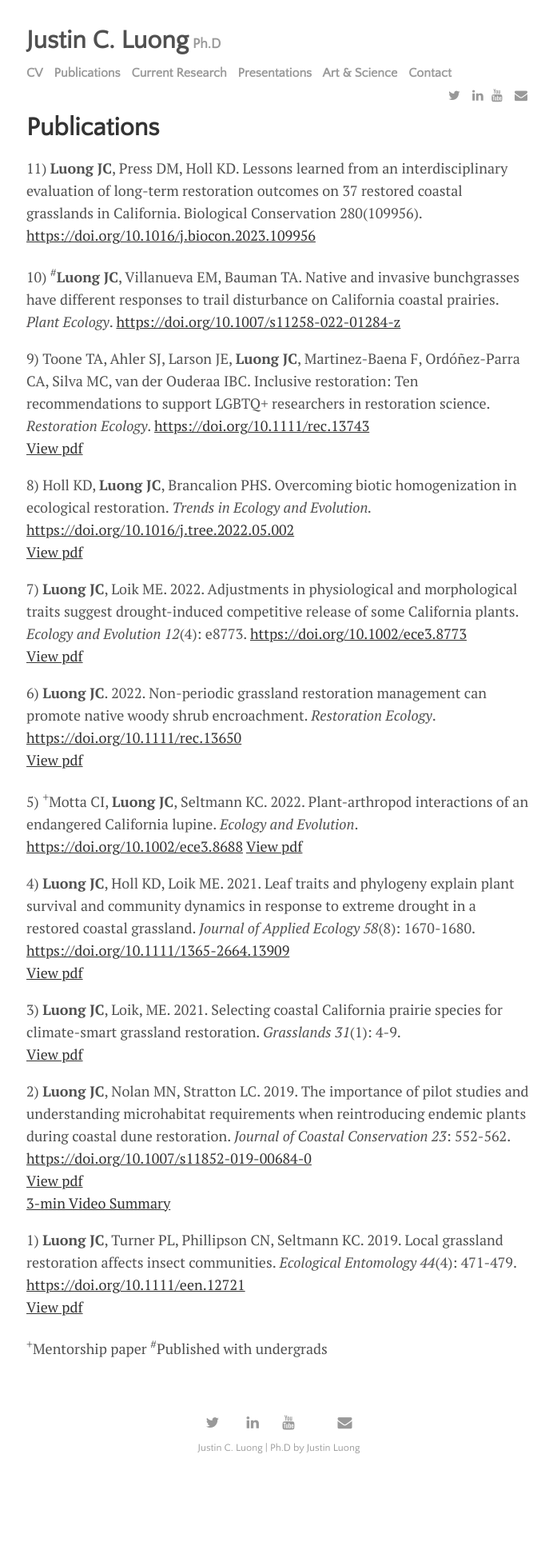
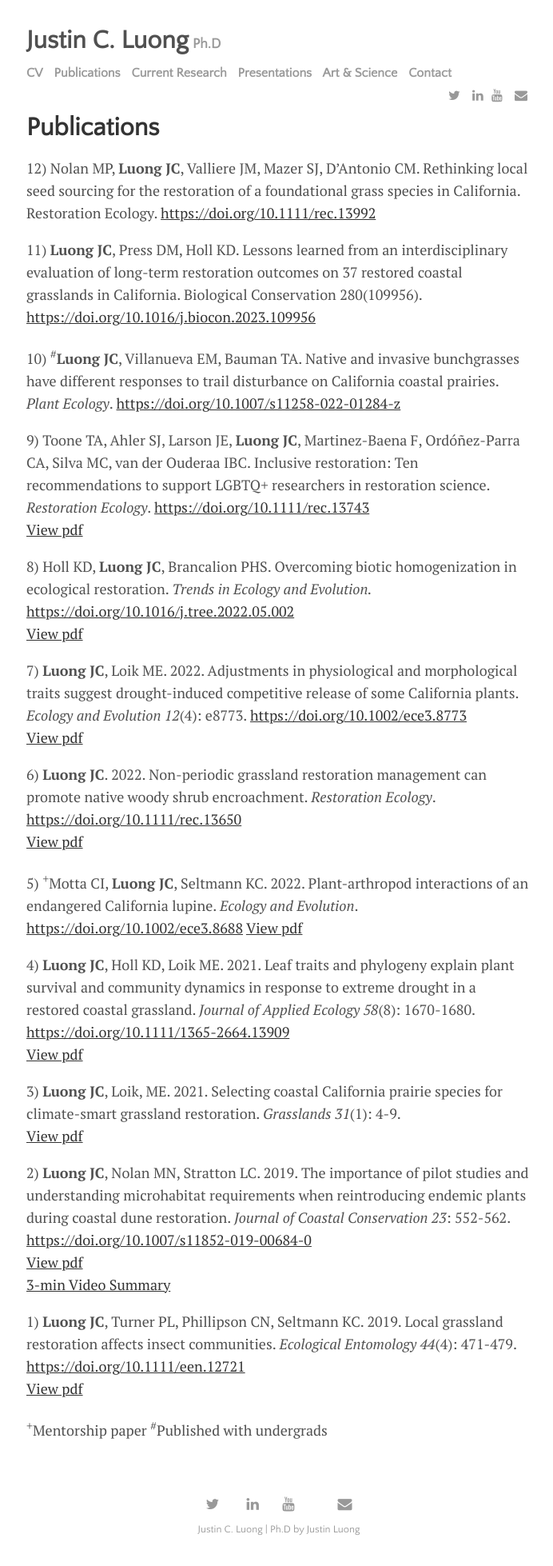
Before and after one commit to austinluong/justinluong.com, a Jekyll site: the page built from menu/publications.md, in a window 1280 px wide. Shown: the whole page at 80% size, without its empty margins (291-983 px from the left). Built offline with Jekyll 4.4.1, drawn with Linux system fonts in a browser that asks for light colours; nearby versions of some CDN libraries; before the commit the page ends 1856 px from its top, so only the background shows below that.

Commit message:
Update publications.md
add nolan et al. stipa common garden paper

```diff
--- a/menu/publications.md
+++ b/menu/publications.md
@@ -2,6 +2,8 @@
 layout: page
 title: Publications
 ---
+12) Nolan MP, **Luong JC**, Valliere JM, Mazer SJ, D’Antonio CM. Rethinking local seed sourcing for the restoration of a foundational grass species in California. Restoration Ecology. <https://doi.org/10.1111/rec.13992>
+
 11) **Luong JC**, Press DM, Holl KD. Lessons learned from an interdisciplinary evaluation of long-term restoration outcomes on 37 restored coastal grasslands in California. Biological Conservation 280(109956). <https://doi.org/10.1016/j.biocon.2023.109956>
 
 10) <sup>#</sup>**Luong JC**, Villanueva EM, Bauman TA. Native and invasive bunchgrasses have different responses to trail disturbance on California coastal prairies. *Plant Ecology*. <https://doi.org/10.1007/s11258-022-01284-z>
```
